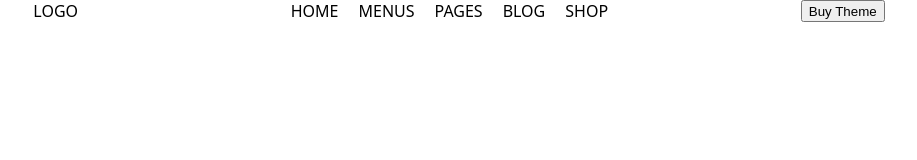
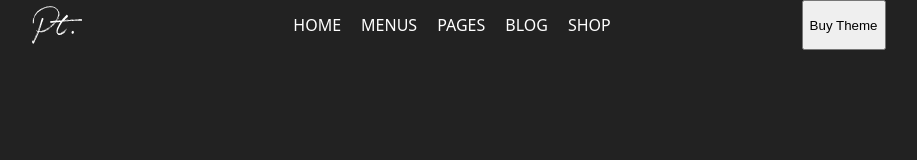
Before and after one commit to BTriboi/Restaurant-Static-Layout, a plain HTML site: page index.html in a window 1280 px wide. Shown: the whole page, without its empty margins (181-1098 px from the left). Drawn offline with Linux system fonts and the light colour scheme.

Commit message:
changed logo and made body dark

```diff
--- a/index.html
+++ b/index.html
@@ -10,7 +10,7 @@
 <body>
     <header class="container">
         <nav class="navigation">
-            <div>LOGO</div>
+            <img src="assets/pt-logo.svg" alt="PatioTime" width="50px" height="50px"/>
             <ul>
                 <li>Home</li>
                 <li>Menus</li>
--- a/styles.css
+++ b/styles.css
@@ -9,6 +9,8 @@ body{
     font-family: system-ui, -apple-system, BlinkMacSystemFont, 'Segoe UI', Roboto, Oxygen, Ubuntu, Cantarell, 'Open Sans', 'Helvetica Neue', sans-serif;
     margin: 0;
     padding:0;
+    background-color: #222;
+    color: #fff;
 }
 
 ul {
```
Also changed, not shown: assets/intro-left-3.png (added), assets/intro-right-4.png (added), assets/mainSectionImage.jpeg (added), assets/pt-logo.svg (added), 1 other file.
